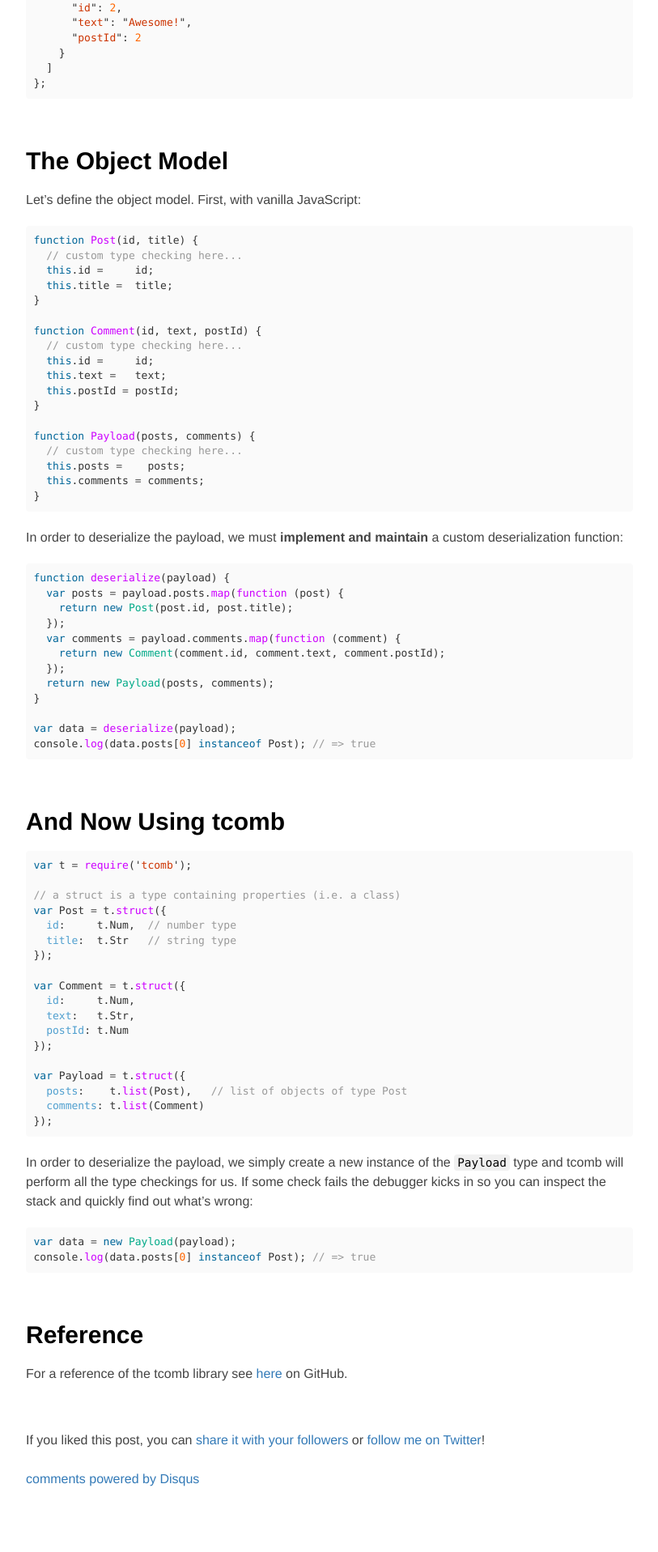
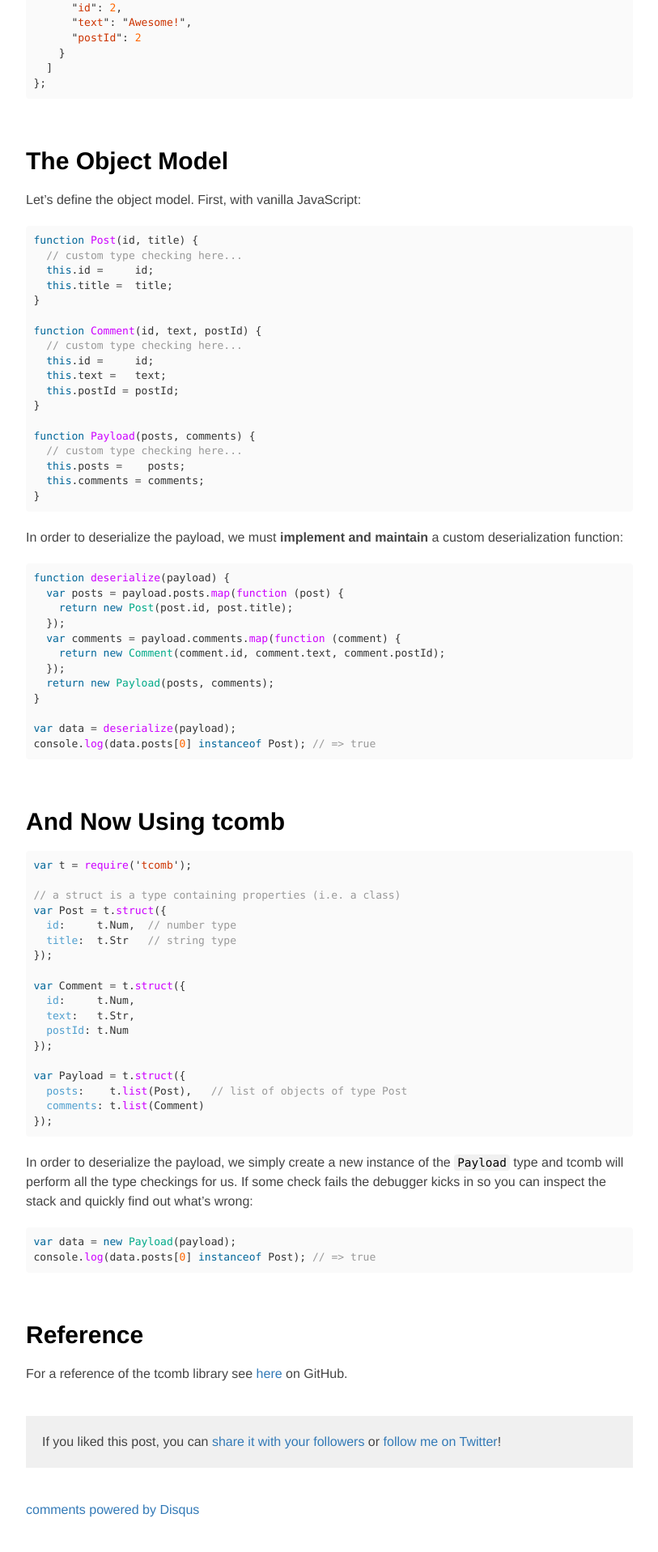
Before and after one commit to gcanti/gcanti.github.io, a Jekyll site: the page built from _posts/2014-09-12-json-deserialization-into-an-object-model.md, in a window 1280 px wide. Shown: the part 1191-3108 px from the top of the page at 81% size, without its empty margins (233-1046 px from the left). Built offline with Jekyll 4.4.1, drawn with Linux system fonts in a browser that asks for light colours; nearby versions of some CDN libraries; Markdown is read by kramdown in place of the engine named in the settings; comment, search, counter and statistics services are not loaded; before the commit the page ends 3070 px from its top, so only the background shows below that.

Commit message:
added twitter style

```diff
--- a/_includes/twitter.html
+++ b/_includes/twitter.html
@@ -1,5 +1,4 @@
-<br/>
-<br/>
+<p class="twitter">
 If you liked this post, you can
 <a href="https://twitter.com/intent/tweet?url=http://gcanti.github.io{{ page.url }}&text={{ page.title }}&via=GiulioCanti"
    target="_blank">
@@ -7,5 +6,4 @@ If you liked this post, you can
 or
 <a href="https://twitter.com/GiulioCanti">
   follow me on Twitter</a>!
-<br/>
-<br/>
+</p>
--- a/css/style.css
+++ b/css/style.css
@@ -26,3 +26,8 @@ code {
   color: #000;
   background-color: #f0f0f0;
 }
+.twitter {
+  background-color: #f0f0f0;
+  padding: 20px;
+  margin: 40px 0;
+}
```
